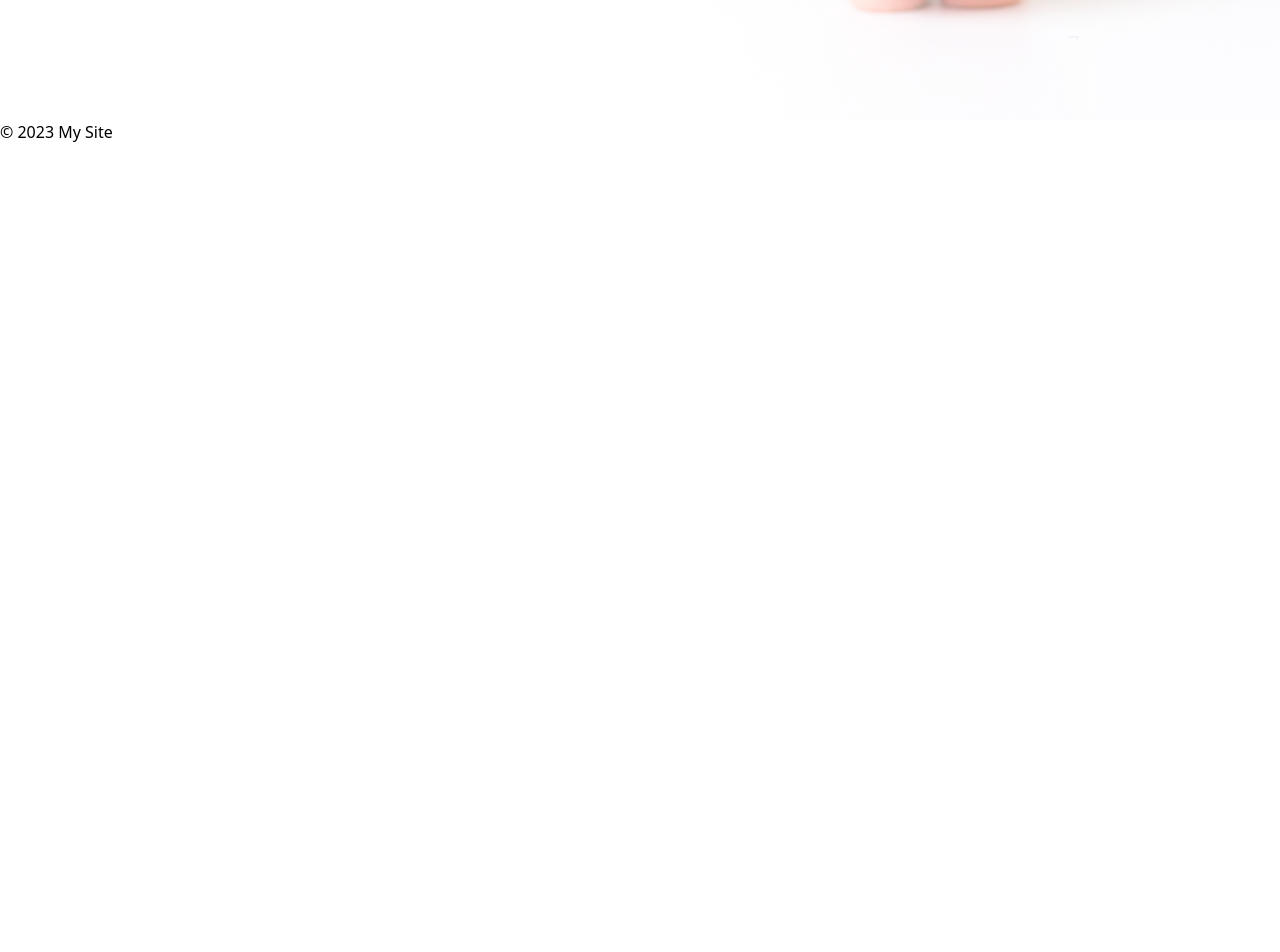
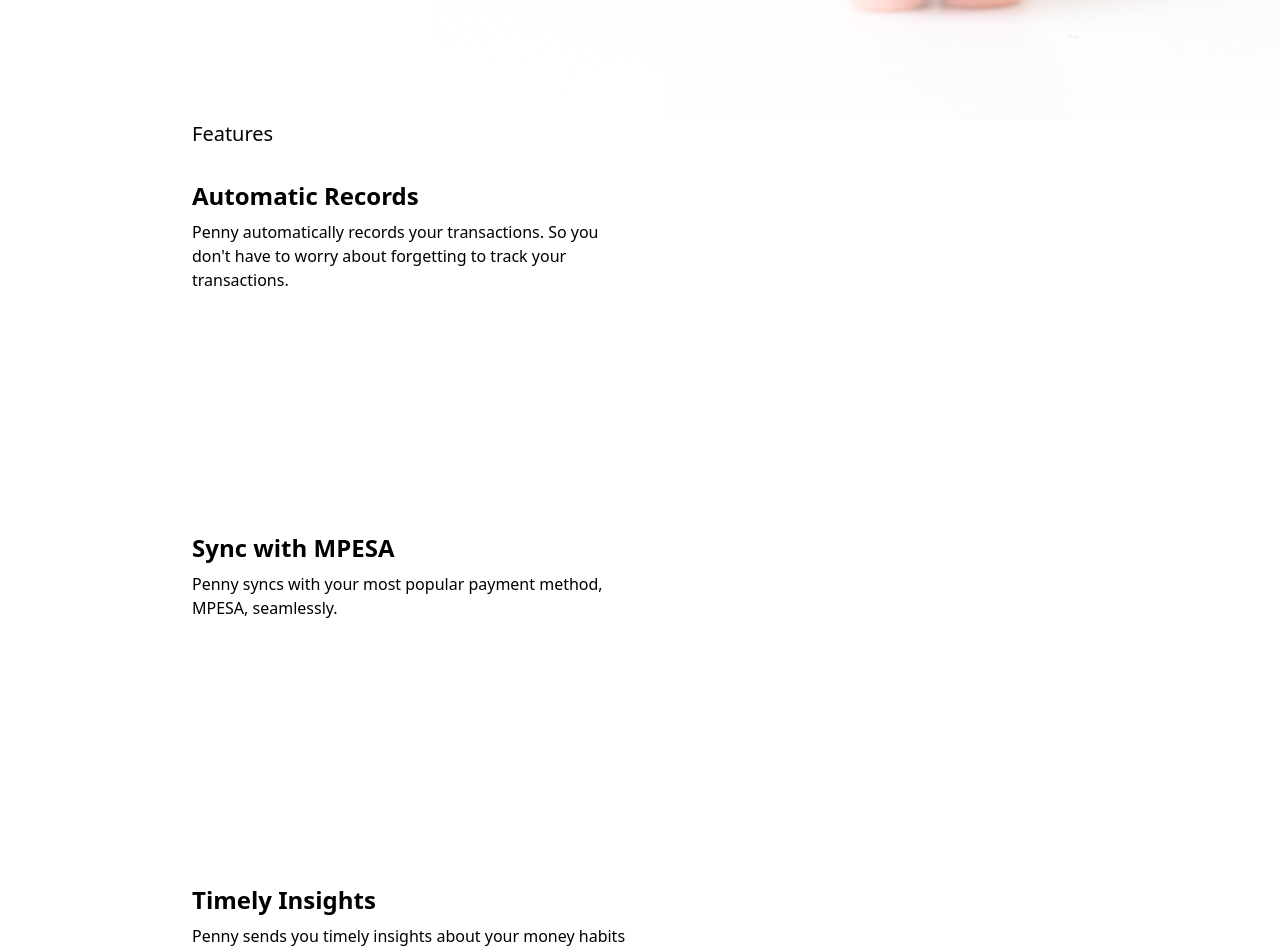
Before and after one commit to chriss1525/Penny, a Nuxt app in the folder nuxt-website/: page / in a window 1280 px wide. Shown: the part 680-1632 px from the top of the page. Before the commit the page ends 824 px from the top, so only its background shows below. Built offline with nearby package versions, Linux system fonts and the light colour scheme.

Commit message:
add feature section

```diff
--- a/nuxt-website/app.vue
+++ b/nuxt-website/app.vue
@@ -2,6 +2,7 @@
 	<NuxtLayout>
 		<template v-slot:body>
 			<Hero />
+			<Features />
 		</template>
 	</NuxtLayout>
 </template>
--- /dev/null
+++ b/nuxt-website/components/features/card/index.vue
@@ -0,0 +1,20 @@
+<template>
+  <div class="section-body w-full flex flex-col gap-4">
+    <div class="feature w-full max-w-md flex flex-row h-80">
+      <div class="feature-copy flex flex-col gap-2">
+        <h3 class="text-2xl font-semibold">{{ title }}</h3>
+        <p>{{ description }}</p>
+      </div>
+      <div class="feature-media"></div>
+    </div>
+  </div>
+</template>
+
+<script setup lang="ts">
+interface FeaturesCardProps {
+  title: string;
+  description: string;
+}
+
+defineProps<FeaturesCardProps>();
+</script>
--- /dev/null
+++ b/nuxt-website/components/features/index.vue
@@ -0,0 +1,21 @@
+<template>
+  <section class="flex justify-center w-full">
+    <div class="w-full max-w-4xl flex flex-col gap-8">
+      <header class="section-header">
+        <h2 class="text-xl" id="features">Features</h2>
+      </header>
+      <features-card
+        title="Automatic Records"
+        description="Penny automatically records your transactions. So you don't have to worry about forgetting to track your transactions."
+      />
+      <features-card
+        title="Sync with MPESA"
+        description="Penny syncs with your most popular payment method, MPESA, seamlessly."
+      />
+      <features-card
+        title="Timely Insights"
+        description="Penny sends you timely insights about your money habits to empower you to achieve your financial goals."
+      />
+    </div>
+  </section>
+</template>
```
Also changed, not shown: nuxt-website/components/hero/copy/index.vue (line endings or trailing spaces), nuxt-website/components/hero/index.vue (line endings or trailing spaces).
